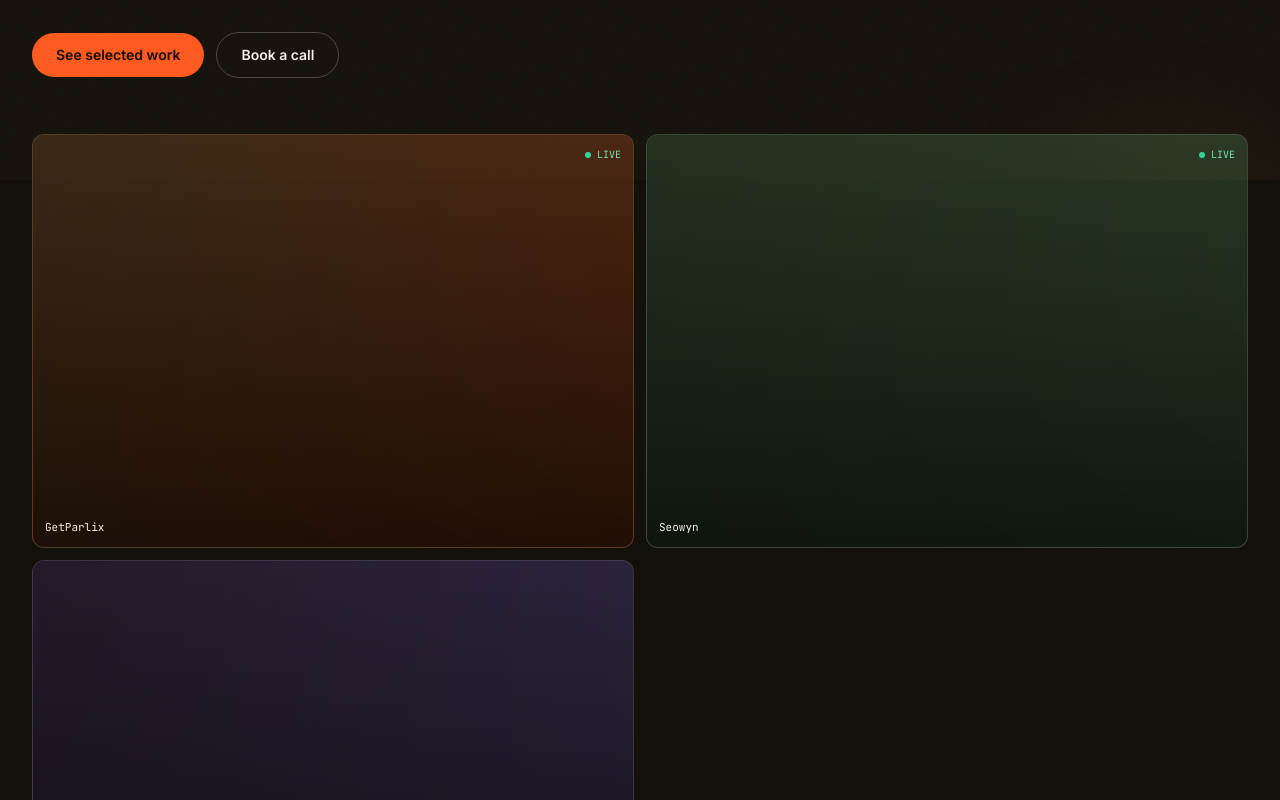
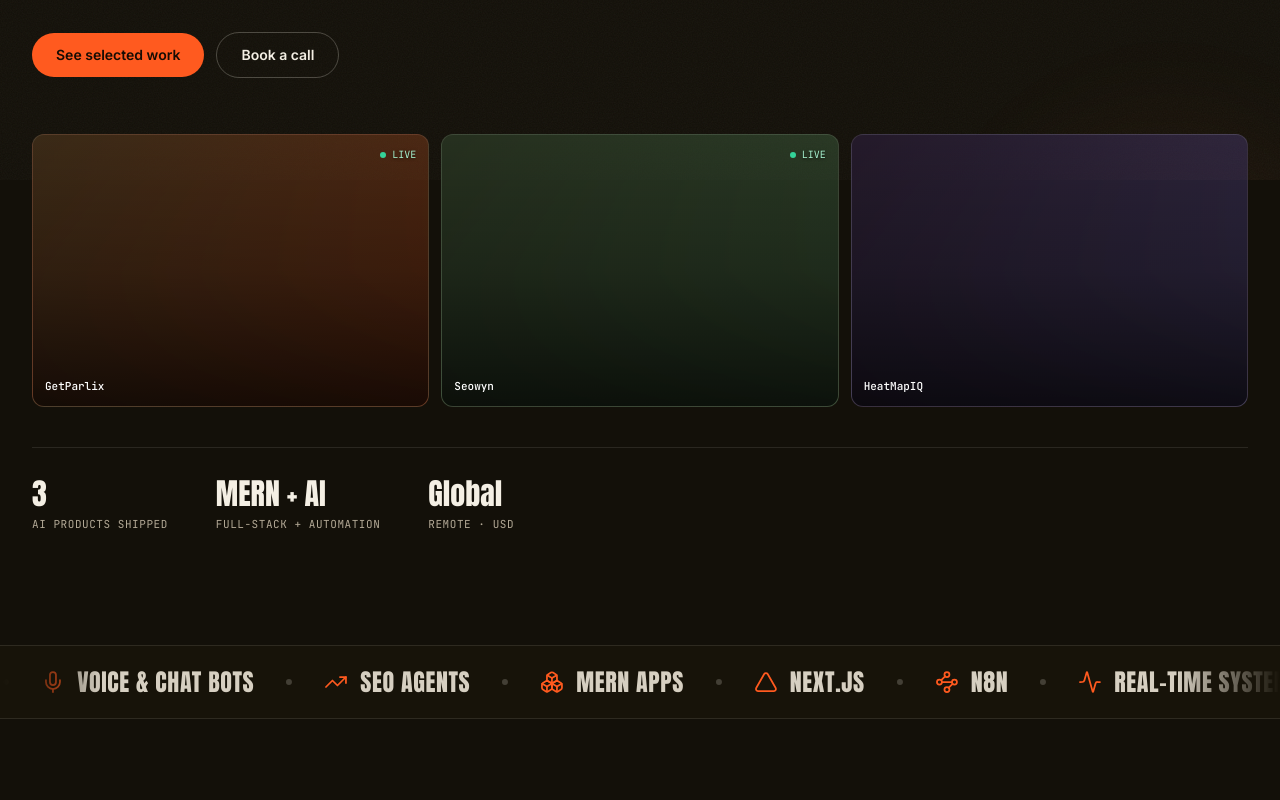
Before and after one commit to rupambhakta/Portfolio, a React (Vite) app: page / in a window 1280 px wide. Shown: the part 620-1420 px from the top of the page. Built offline with nearby package versions, Linux system fonts and the light colour scheme.

Commit message:
feat: enhance project display layout and improve text visibility in Hero component

```diff
--- a/src/components/Hero.jsx
+++ b/src/components/Hero.jsx
@@ -17,7 +17,19 @@ function Word({ seg }) {
   )
 }
 
+// The strip fills one row up to five projects, then wraps. Class names are
+// written out in full so Tailwind can see them.
+const LG_COLS = {
+  1: 'lg:grid-cols-1',
+  2: 'lg:grid-cols-2',
+  3: 'lg:grid-cols-3',
+  4: 'lg:grid-cols-4',
+  5: 'lg:grid-cols-5',
+}
+
 export default function Hero() {
+  const cols = LG_COLS[Math.min(projects.length, 5)] || LG_COLS[5]
+
   return (
     <section className="relative z-10 pt-32 sm:pt-40">
       <div className="u-wrap">
@@ -75,7 +87,7 @@ export default function Hero() {
 
         {/* Film-strip of projects */}
         <motion.div
-          className="mt-14 grid grid-cols-1 gap-3 sm:grid-cols-2"
+          className={`mt-14 grid grid-cols-2 gap-3 sm:grid-cols-3 ${cols}`}
           initial={{ opacity: 0, y: 20 }}
           animate={{ opacity: 1, y: 0 }}
           transition={{ duration: 0.8, delay: 0.75, ease: EXPO }}
@@ -87,15 +99,17 @@ export default function Hero() {
               className="group relative flex aspect-[16/11] items-end overflow-hidden rounded-xl border border-cream/10 p-3 transition-transform duration-300 hover:-translate-y-1"
               style={{ background: TINTS[p.tint] || TINTS.ember }}
             >
-              <div className="absolute inset-0 bg-gradient-to-t from-black/60 to-transparent" />
+              {/* The scrim is dark in every theme, so this text stays light —
+                  themed foreground colors would go near-black here. */}
+              <div className="absolute inset-0 bg-gradient-to-t from-black/70 via-black/25 to-transparent" />
               <div className="absolute right-3 top-3 z-10">
                 {p.status === 'LIVE' && (
-                  <span className="flex items-center gap-1.5 font-mono text-[10px] uppercase text-ok">
-                    <span className="h-1.5 w-1.5 rounded-full bg-ok-strong" /> Live
+                  <span className="flex items-center gap-1.5 font-mono text-[10px] uppercase text-emerald-200 [text-shadow:0_1px_3px_rgb(0_0_0/0.6)]">
+                    <span className="h-1.5 w-1.5 rounded-full bg-emerald-400" /> Live
                   </span>
                 )}
               </div>
-              <span className="relative z-10 font-mono text-[11px] leading-tight text-cream">{p.title}</span>
+              <span className="relative z-10 font-mono text-[11px] font-medium leading-tight text-white">{p.title}</span>
             </Link>
           ))}
         </motion.div>
```
